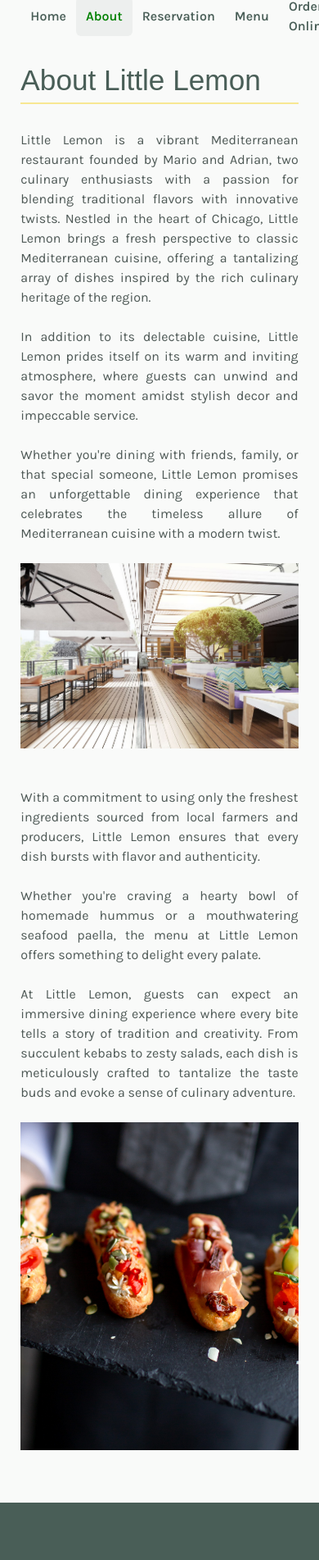
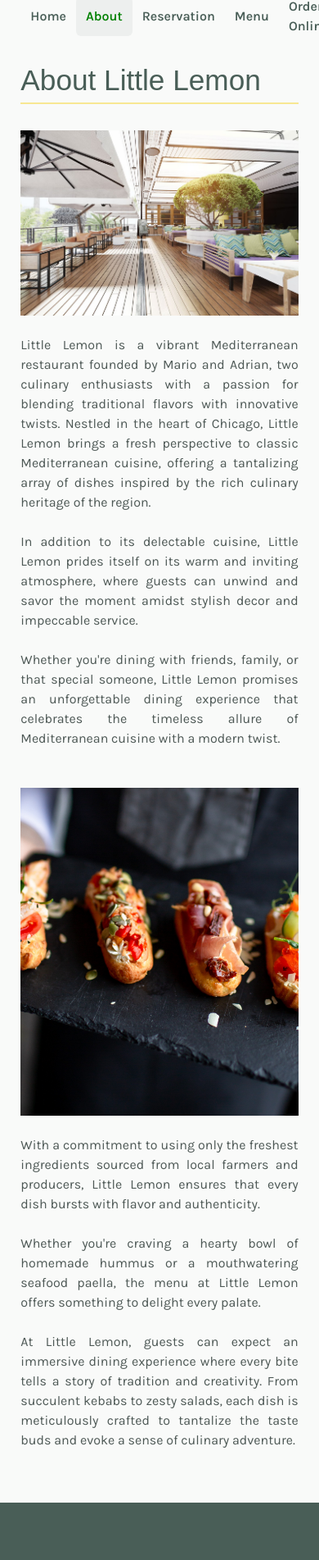
Before and after one commit to GoldieCodes/little-lemon-restaurant, a Next.js app: page /about in a window 390 px wide. Shown: the part 32-1935 px from the top of the page at 82% size. Built offline with nearby package versions, Linux system fonts and the light colour scheme; no server answers; a web font is replaced by a local one.

Commit message:
fixing responsiveness

```diff
--- a/app/about/page.jsx
+++ b/app/about/page.jsx
@@ -6,7 +6,14 @@ export default function About() {
       <h1 className="border-b-2 border-yellow/45 text-green">
         About Little Lemon
       </h1>
-      <div className="mt-8 text-justify lg:flex gap-10">
+      <div className="mt-8 text-justify lg:flex gap-10 flex-row-reverse">
+        <Image
+          width={400}
+          height={400}
+          src="/restaurant.jpg"
+          alt="Restaurant pic"
+          className="w-full lg:w-[47%] mb-6 lg:mb-0 object-cover"
+        />
         <p className="lg:w-[53%]">
           Little Lemon is a vibrant Mediterranean restaurant founded by Mario
           and Adrian, two culinary enthusiasts with a passion for blending
@@ -25,15 +32,15 @@ export default function About() {
           celebrates the timeless allure of Mediterranean cuisine with a modern
           twist.
         </p>
+      </div>
+      <div className="mt-12 lg:flex gap-10">
         <Image
           width={400}
           height={400}
-          src="/restaurant.jpg"
-          alt="Restaurant pic"
-          className="lg:w-[47%] object-cover"
+          src="/restaurantfood.jpg"
+          alt="Restaurant food pic"
+          className="w-full lg:w-[53%] mb-6 lg:mb-0 h-[revert-layer] object-cover"
         />
-      </div>
-      <div className="mt-12 lg:flex gap-10 flex-row-reverse">
         <p className="lg:w-[47%] text-justify">
           With a commitment to using only the freshest ingredients sourced from
           local farmers and producers, Little Lemon ensures that every dish
@@ -48,14 +55,6 @@ export default function About() {
           succulent kebabs to zesty salads, each dish is meticulously crafted to
           tantalize the taste buds and evoke a sense of culinary adventure.
         </p>
-
-        <Image
-          width={400}
-          height={400}
-          src="/restaurantfood.jpg"
-          alt="Restaurant food pic"
-          className="lg:w-[53%] h-[revert-layer] object-cover"
-        />
       </div>
     </main>
   )
--- a/app/globals.css
+++ b/app/globals.css
@@ -30,7 +30,6 @@ button {
   @apply bg-yellow/60 text-sm md:text-base text-dark hover:bg-yellow active:translate-y-1 transition-all font-bold rounded-2xl py-3 px-4 shadow-xl;
 }
 img {
-  @apply mt-6 md:mt-0;
 }
 footer > main a,
 footer > main p {
--- a/app/menu/page.jsx
+++ b/app/menu/page.jsx
@@ -27,20 +27,22 @@ export default function Menu() {
 
   return (
     <div className="wrapper">
-      <header className="flex justify-between items-center border-b-2 border-yellow/45">
-        <h1 className="text-2xl text-green">Our Menu</h1>
+      <header className="md:flex justify-between items-center md:border-b-2 md:border-yellow/45">
+        <h1 className="text-2xl text-green border-b-2 md:border-b-0 border-yellow/45">
+          Our Menu
+        </h1>
 
         {/* this is the search bar */}
         <aside role="search bar" className="relative group">
           <input
             name="searchbar"
-            placeholder="Search the menu..."
-            className="w-[32vw] xl:w-[25vw] rounded-full py-2 px-3 xl:px-5 mb-2 xl:mb-4 shadow border-[1px]
+            placeholder="Search the menu"
+            className="w-full xl:w-[23vw] rounded-full py-3 px-5 mt-5 md:mt-0 md:mb-4 shadow border-[1px]
                  border-ash bg-[white]/15 outline-1 outline-[#9fb3a9]"
             value={search}
             onChange={(e) => setSearch(e.target.value)}
           />
-          <span className="hidden md:block absolute right-2 bottom-[35%] text-[2rem] text-[#82958b96] group-focus-within:text-[#9fb3a9] group-focus-within:hover:text-brownish">
+          <span className="absolute right-2 bottom-[12%] md:bottom-[40%] text-[2rem] text-[#82958b96] group-focus-within:text-[#9fb3a9] group-focus-within:hover:text-brownish">
             <BiSearchAlt />
           </span>
         </aside>
--- a/app/page.jsx
+++ b/app/page.jsx
@@ -7,7 +7,7 @@ import Reviews from "@/components/Reviews"
 export default function Home() {
   return (
     <>
-      <main className="py-[20vh] md:py-0 md:h-[70vh] bg-green">
+      <main className="py-[15vh] md:py-0 md:h-[70vh] bg-green">
         <div className="wrapper flex gap-10 justify-between items-center">
           <div className="md:w-[40%] text-center md:text-start md:place-self-center">
             <h1 className="text-yellow leading-7 text-[4rem] lg:text-3xl">
@@ -36,9 +36,9 @@ export default function Home() {
         </div>
       </main>
       <section className="wrapper">
-        <div className="flex justify-between items-center">
-          <h2 className="col-span-5">The Week Specials</h2>
-          <Button url="/menu" text="Online Menu" styles="" />
+        <div className="md:flex justify-between items-center">
+          <h2 className="text-center">This Week's Specials</h2>
+          <Button url="/menu" text="Online Menu" styles="hidden md:block" />
         </div>
         <div className="mt-14 space-y-10 md:space-y-0 md:grid md:grid-cols-2 lg:grid-cols-3 gap-10 min-h-[50vh]">
           <MenuItems menus={menus} />
@@ -67,7 +67,7 @@ export default function Home() {
             layout="fill"
             src="/Mario and Adrian A.jpg"
             alt="Mario and Adrian in the kitchen"
-            className="col-span-3 md:mt-[-10vh] md:mr-[-40px] object-cover border-4 border-dark justify-self-end z-10"
+            className="col-span-3 mt-6 md:mt-[-10vh] md:mr-[-40px] object-cover border-4 border-dark justify-self-end z-10"
           />
         </div>
         <div
--- a/components/Footer.jsx
+++ b/components/Footer.jsx
@@ -10,7 +10,7 @@ export default function Footer() {
           alt="Little Lemon Logo"
           width={250}
           height={250}
-          className="xs:hidden md:flex self-center"
+          className="hidden md:flex self-center"
         />
         <nav className="flex flex-col">
           <h6>Navigation</h6>
--- a/components/MenuItems.jsx
+++ b/components/MenuItems.jsx
@@ -59,7 +59,7 @@ export default function MenuItems({ menus }) {
             width={250}
             height={200}
             alt={menu.img.alt}
-            className="w-full h-[33vh] lg:h-2/5 object-cover rounded-t-lg"
+            className="w-full h-[25vh] lg:h-2/5 object-cover rounded-t-lg"
           />
           <div className="p-5 space-y-4">
             <span className="flex justify-between">
```
